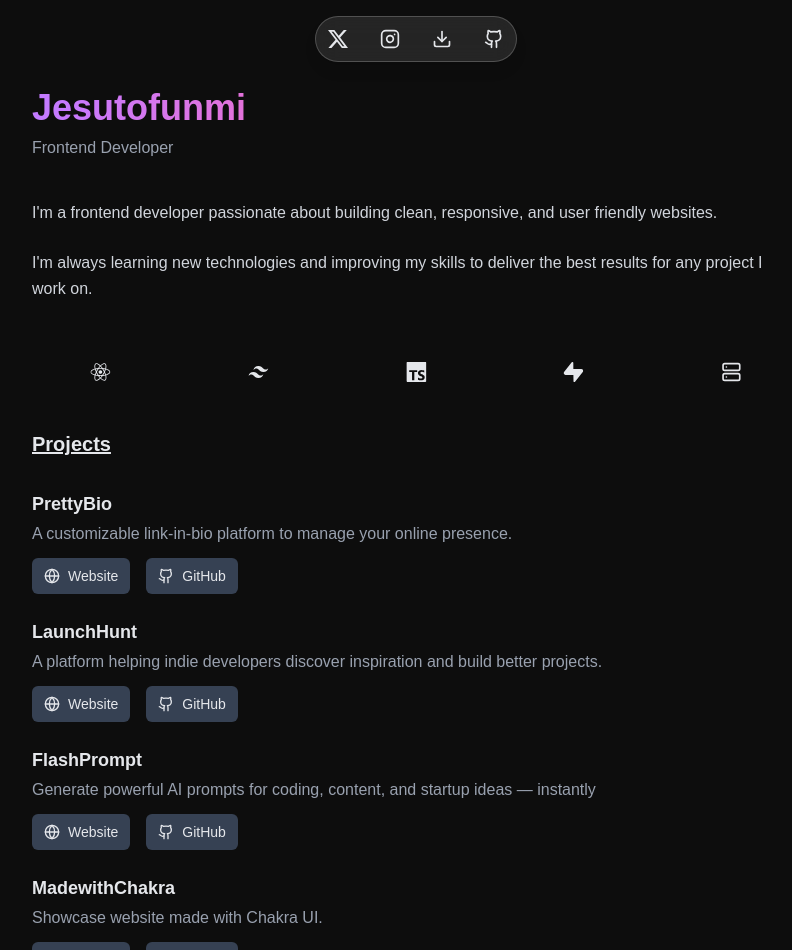
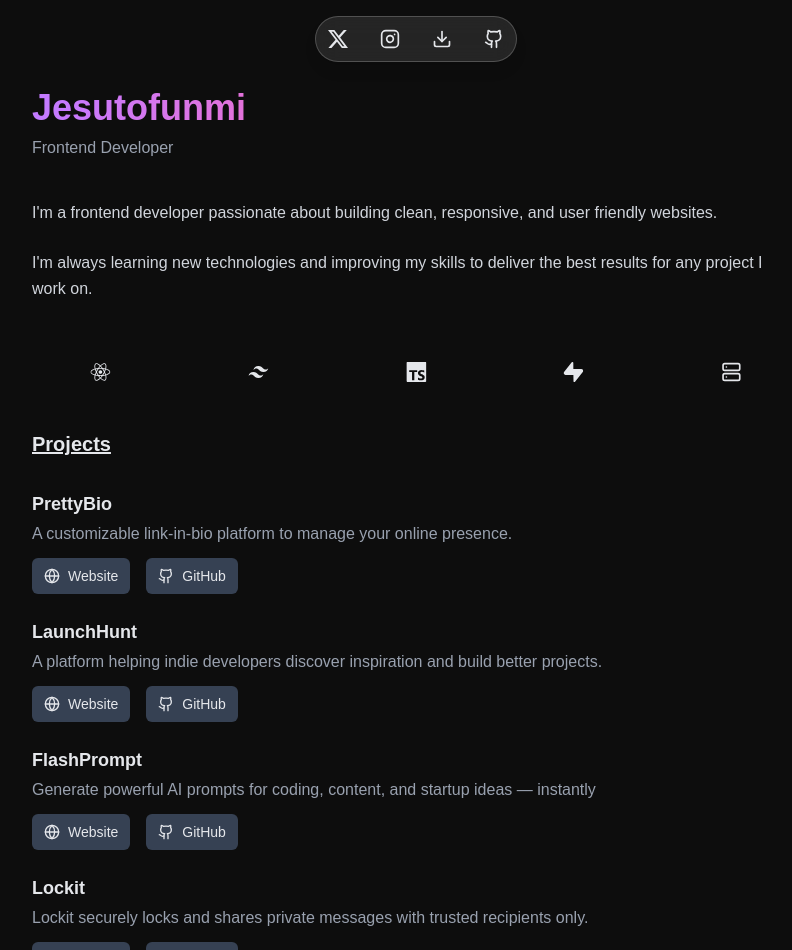
Before and after one commit to devtofunmi/portfolio, a Next.js app: page / in a window 1280 px wide. Shown: the top 950 px of the page, without its empty margins (224-1016 px from the left). Built offline with nearby package versions, Linux system fonts and the light colour scheme.

Commit message:
add new project

```diff
--- a/pages/index.tsx
+++ b/pages/index.tsx
@@ -28,6 +28,12 @@ export default function Home() {
       description: "Generate powerful AI prompts for coding, content, and startup ideas — instantly",
       website: "https://flashprompt.netlify.app",
       github: "https://github.com/devtofunmi/flashprompt",
+    },
+    {
+      name: "Lockit",
+      description: "Lockit securely locks and shares private messages with trusted recipients only.",
+      website: "https://lockitt.netlify.app",
+      github: "https://github.com/devtofunmi/lockit",
     },
     {
       name: "MadewithChakra",
```
